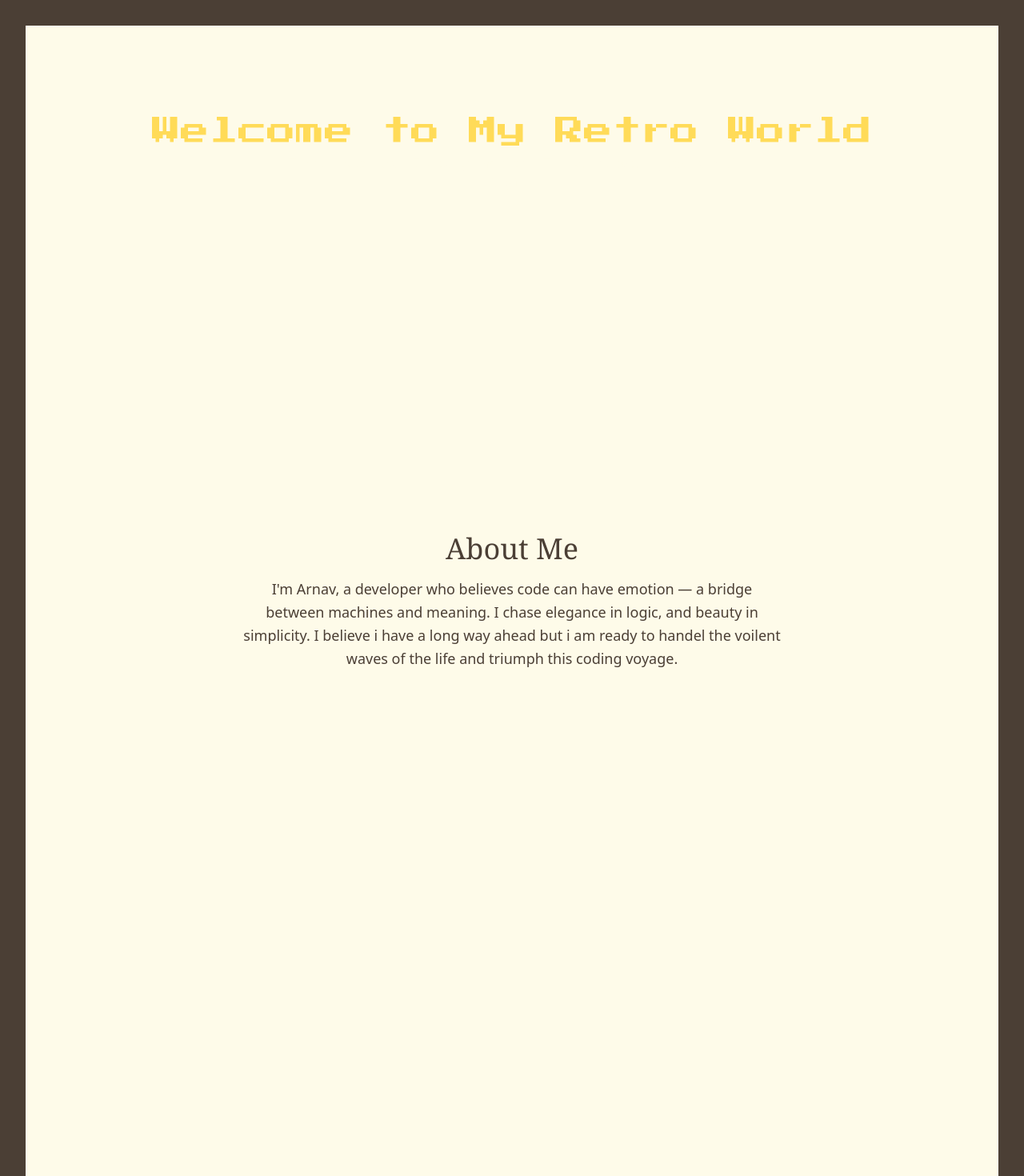
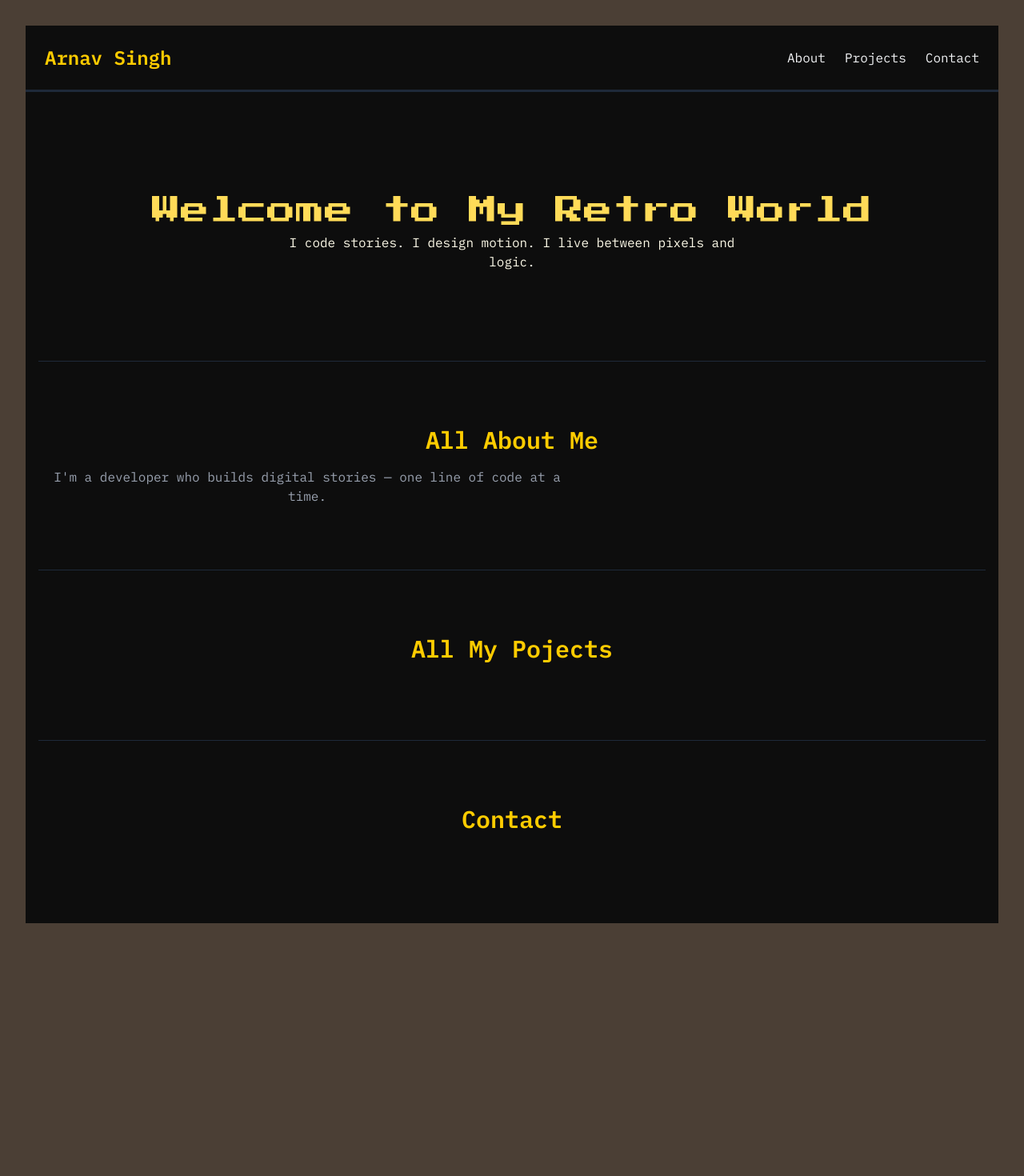
Before and after one commit to knightrishi/Portfolio, a React (Vite) app in the folder Portfolio/: page / in a window 1280 px wide. Shown: the top 1470 px of the page at 80% size. After the commit the page ends 1186 px from the top, so only its background shows below. Built offline with nearby package versions, Linux system fonts and the light colour scheme.

Commit message:
Added components

```diff
--- a/Portfolio/src/App.jsx
+++ b/Portfolio/src/App.jsx
@@ -4,6 +4,7 @@ import './styles/global.css';
 import Navbar from './components/Navbar';
 import HeroSection from './components/HeroSection';
 import About from './sections/About';
+import Header from './components/Header';
 import Projects from './sections/Projects';
 import Contact from './sections/Contact';
 import Footer from './components/Footer';
@@ -11,13 +12,24 @@ import { color } from 'framer-motion';
 
 function App() {
   return (
-    <div className="bg-cream text-choco">
-    <Navbar />
-    <HeroSection />
-    <About />
-    < Contact/>
-    <Footer />
-    <Projects />
+    <div className="min-h-screen bg-[#0d0d0d] text-gray-100 font-mono">
+      <Header />
+
+      <main className='p-4'>
+      <HeroSection />
+        <section id='about' className='py-20 border-t border-gray-800'>
+          <h3 className='text-3xl font-semibold text-[#ffcc00] mb-4'>All About Me </h3>
+             <p className="max-w-2xl text-gray-400">
+            I'm a developer who builds digital stories — one line of code at a time.
+          </p>
+        </section>
+        <section id='projects' className='py-20 border-t border-gray-800'>
+            <h3 className='text-3xl font-semibold text-[#ffcc00] mb-4'>All My Pojects </h3>
+        </section>
+         <section id="contact" className="py-20 border-t border-gray-800">
+          <h3 className="text-3xl font-semibold text-[#ffcc00] mb-4">Contact</h3>
+        </section>
+      </main>
 </div>
   );
 }
```
